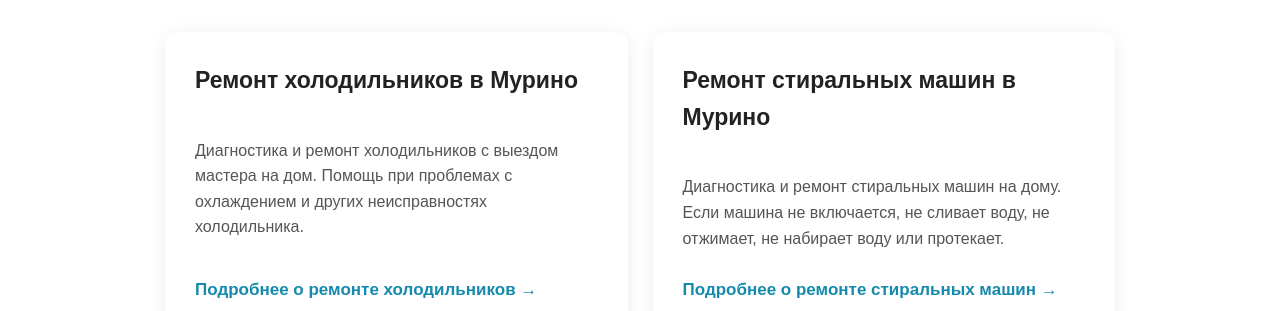
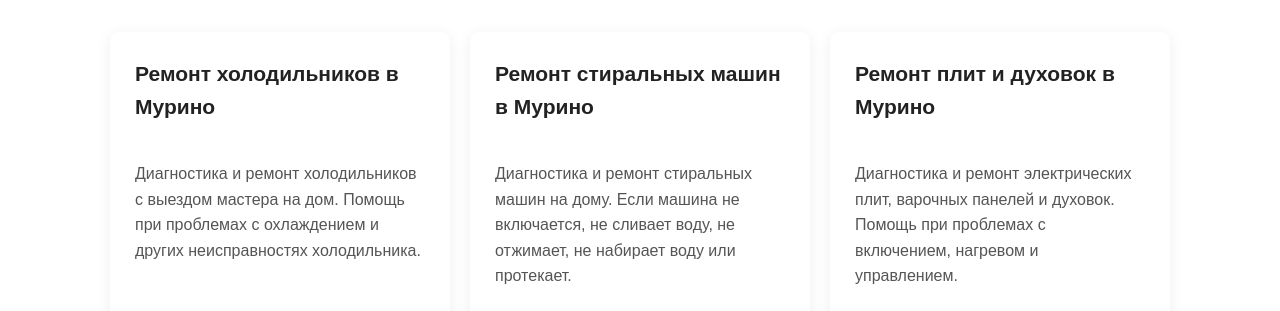
Before and after one commit to skitalez91-beep/skitalez91-beep.github.io, a plain HTML site: page index.html in a window 1280 px wide. Shown: the part 613-924 px from the top of the page. Drawn offline with Linux system fonts and the light colour scheme.

Commit message:
Add files via upload

```diff
--- a/index.html
+++ b/index.html
@@ -2,6 +2,7 @@
 <html lang="ru">
 <head>
     <meta charset="UTF-8">
+
     <meta name="viewport" content="width=device-width, initial-scale=1.0">
 
     <title>Ремонт бытовой техники и мастер на час в Мурино — Мастер Мурино</title>
@@ -152,13 +153,11 @@
             margin-bottom: 35px;
         }
 
-        /* SEO-страницы */
-
         .seo-pages {
             display: grid;
-            grid-template-columns: repeat(2, 1fr);
-            gap: 25px;
-            max-width: 950px;
+            grid-template-columns: repeat(3, 1fr);
+            gap: 20px;
+            max-width: 1100px;
             margin: 0 auto;
         }
 
@@ -166,14 +165,14 @@
             display: flex;
             flex-direction: column;
             background: white;
-            padding: 30px;
-            border-radius: 12px;
-            box-shadow: 0 3px 18px rgba(0,0,0,0.08);
+            padding: 25px;
+            border-radius: 10px;
+            box-shadow: 0 3px 15px rgba(0,0,0,0.07);
         }
 
         .seo-card h3 {
             margin-top: 0;
-            font-size: 23px;
+            font-size: 21px;
         }
 
         .seo-card p {
@@ -183,7 +182,6 @@
 
         .seo-link {
             margin-top: auto;
-            display: inline-block;
             color: #168aad;
             font-weight: bold;
             text-decoration: none;
@@ -193,8 +191,6 @@
         .seo-link:hover {
             text-decoration: underline;
         }
-
-        /* Основные услуги */
 
         .services {
             display: grid;
@@ -222,8 +218,6 @@
             color: #555;
         }
 
-        /* Текст */
-
         .text {
             max-width: 900px;
             margin: 0 auto;
@@ -233,8 +227,6 @@
             font-size: 18px;
             color: #444;
         }
-
-        /* Преимущества */
 
         .advantages {
             max-width: 800px;
@@ -247,8 +239,6 @@
             padding: 18px 20px;
             border-radius: 8px;
         }
-
-        /* Контакты */
 
         .contact {
             text-align: center;
@@ -267,8 +257,6 @@
             text-decoration: none;
         }
 
-        /* Футер */
-
         footer {
             background: #17212b;
             color: #ddd;
@@ -280,16 +268,17 @@
             color: white;
         }
 
-        @media (max-width: 800px) {
+        @media (max-width: 900px) {
+            .seo-pages {
+                grid-template-columns: 1fr 1fr;
+            }
 
             .services {
                 grid-template-columns: 1fr 1fr;
             }
+        }
 
-            .seo-pages {
-                grid-template-columns: 1fr;
-            }
-
+        @media (max-width: 800px) {
             h1 {
                 font-size: 34px;
             }
@@ -300,6 +289,9 @@
         }
 
         @media (max-width: 550px) {
+            .seo-pages {
+                grid-template-columns: 1fr;
+            }
 
             .services {
                 grid-template-columns: 1fr;
@@ -334,8 +326,6 @@
 
 <main>
 
-    <!-- ГЛАВНЫЙ ЭКРАН -->
-
     <section class="hero">
         <div class="container">
 
@@ -356,8 +346,6 @@
         </div>
     </section>
 
-
-    <!-- ПЕРЕЛИНКОВКА НА SEO-СТРАНИЦЫ -->
 
     <section>
         <div class="container">
@@ -407,13 +395,32 @@
 
                 </div>
 
+
+                <div class="seo-card">
+
+                    <h3>
+                        Ремонт плит и духовок в Мурино
+                    </h3>
+
+                    <p>
+                        Диагностика и ремонт электрических плит,
+                        варочных панелей и духовок. Помощь при
+                        проблемах с включением, нагревом
+                        и управлением.
+                    </p>
+
+                    <a class="seo-link"
+                       href="https://skitalez91-beep.github.io/remont-plit-duhovok/">
+                        Подробнее о ремонте плит и духовок →
+                    </a>
+
+                </div>
+
             </div>
 
         </div>
     </section>
 
-
-    <!-- УСЛУГИ -->
 
     <section>
         <div class="container">
@@ -481,8 +488,6 @@
     </section>
 
 
-    <!-- ТЕКСТОВЫЙ SEO-БЛОК -->
-
     <section>
         <div class="container text">
 
@@ -512,8 +517,6 @@
         </div>
     </section>
 
-
-    <!-- ПРЕИМУЩЕСТВА -->
 
     <section>
         <div class="container">
@@ -549,8 +552,6 @@
         </div>
     </section>
 
-
-    <!-- КОНТАКТЫ -->
 
     <section class="contact">
         <div class="container">
```
